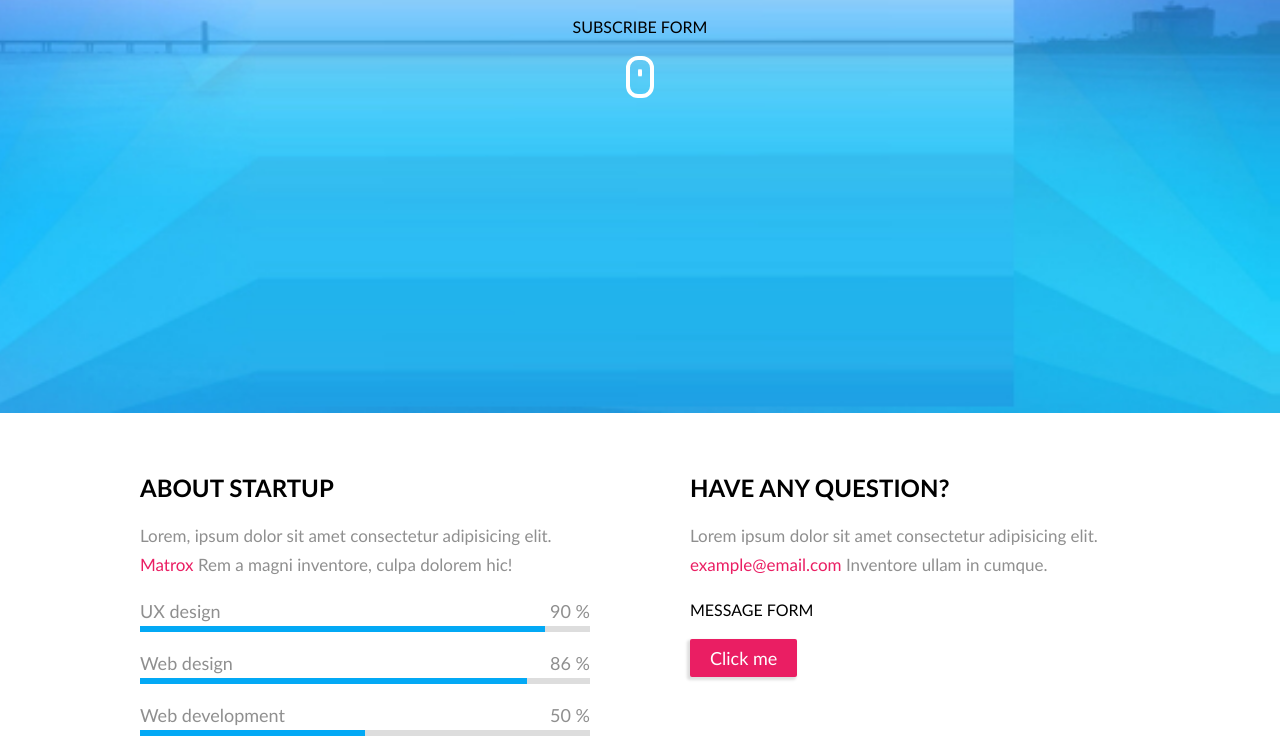
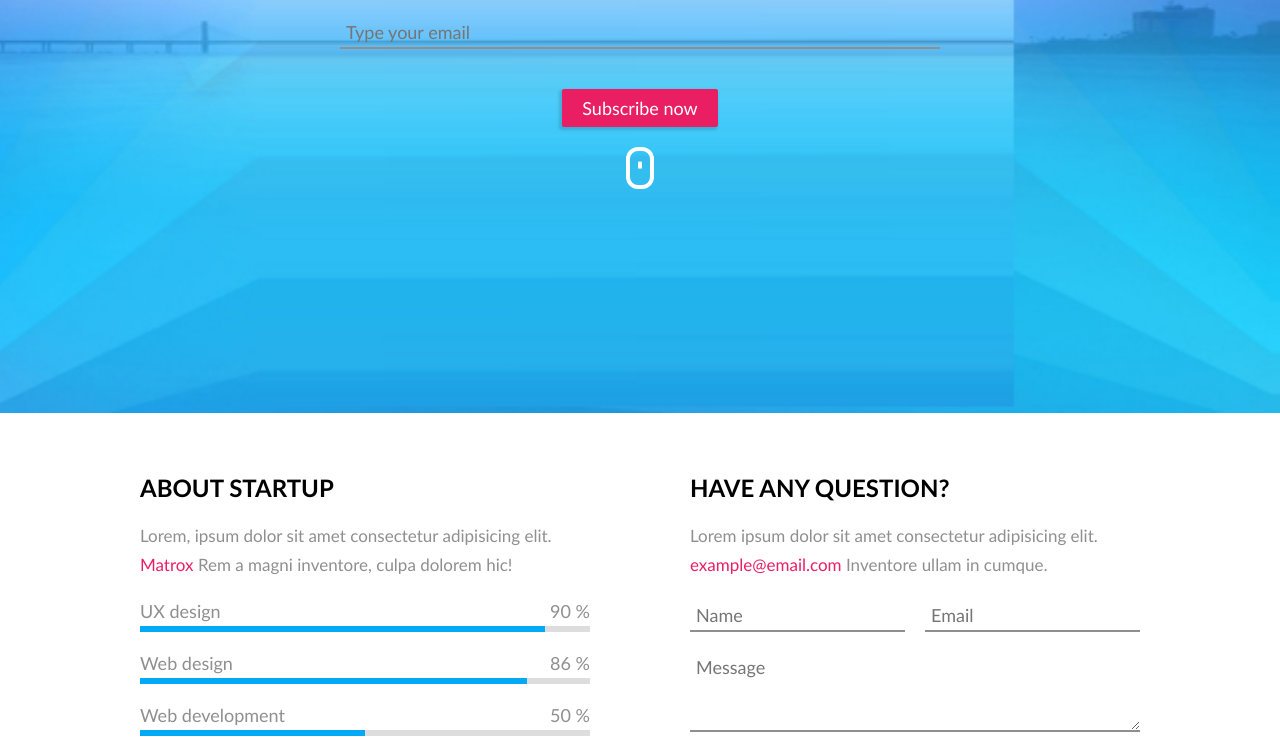
Before and after one commit to Gintaras68/8-coming-soon, a website with bundled scripts: page index.html in a window 1280 px wide. Shown: the part 387-1140 px from the top of the page. Built offline with nearby package versions, Linux system fonts and the light colour scheme.

Commit message:
Add both forms. No action.

```diff
--- a/css/components/form.css
+++ b/css/components/form.css
@@ -0,0 +1,50 @@
+.form {
+  width: 100%;
+  display: flex;
+  flex-direction: column;
+  /* align-items: center; */
+  gap: 20px;
+
+  input,
+  textarea {
+    width: 100%;
+    padding: 4px 6px;
+
+    font-size: 18px;
+    background-color: transparent;
+    border: none;
+    border-bottom: 2px solid var(--color-grey);
+
+    ::placeholder {
+      color: #fff6;
+    }
+
+    &:focus-visible {
+      outline: none;
+    }
+  }
+
+  .inputs-wrapper {
+    display: flex;
+    justify-content: space-between;
+    gap: 20px;
+  }
+
+  textarea {
+    height: 80px;
+  }
+
+  button {
+    margin-top: 20px;
+    align-self: end;
+  }
+}
+
+.hero .form {
+  input {
+    color: #fff;
+  }
+  button {
+    align-self: center;
+  }
+}
--- a/index.html
+++ b/index.html
@@ -22,7 +22,12 @@
           dolore?
         </p>
         <div id="hero-clock" class="clock"></div>
-        <form>SUBSCRIBE FORM</form>
+
+        <form class="form">
+          <input type="email" name="email" placeholder="Type your email" />
+          <button type="button" class="btn">Subscribe now</button>
+        </form>
+
         <div class="mouse">
           <div class="wheel"></div>
         </div>
@@ -46,8 +51,15 @@
             <a href="mailto:example@email.com">example@email.com</a> Inventore
             ullam in cumque.
           </p>
-          <form>MESSAGE FORM</form>
-          <button class="btn">Click me</button>
+
+          <form class="form full-form">
+            <div class="inputs-wrapper">
+              <input type="text" name="name" placeholder="Name" />
+              <input type="email" name="email" placeholder="Email" />
+            </div>
+            <textarea name="message" placeholder="Message"></textarea>
+            <button class="btn">Send Message</button>
+          </form>
         </div>
       </div>
     </main>
```
